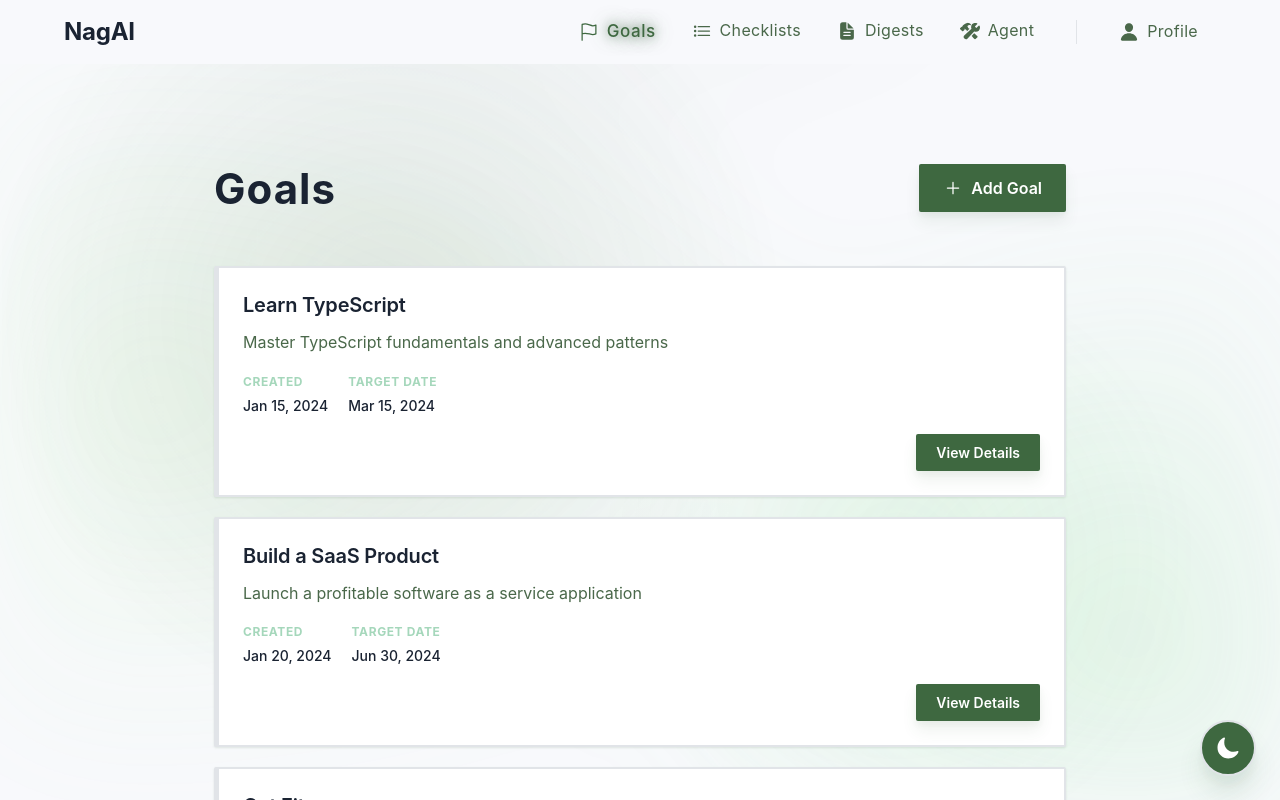
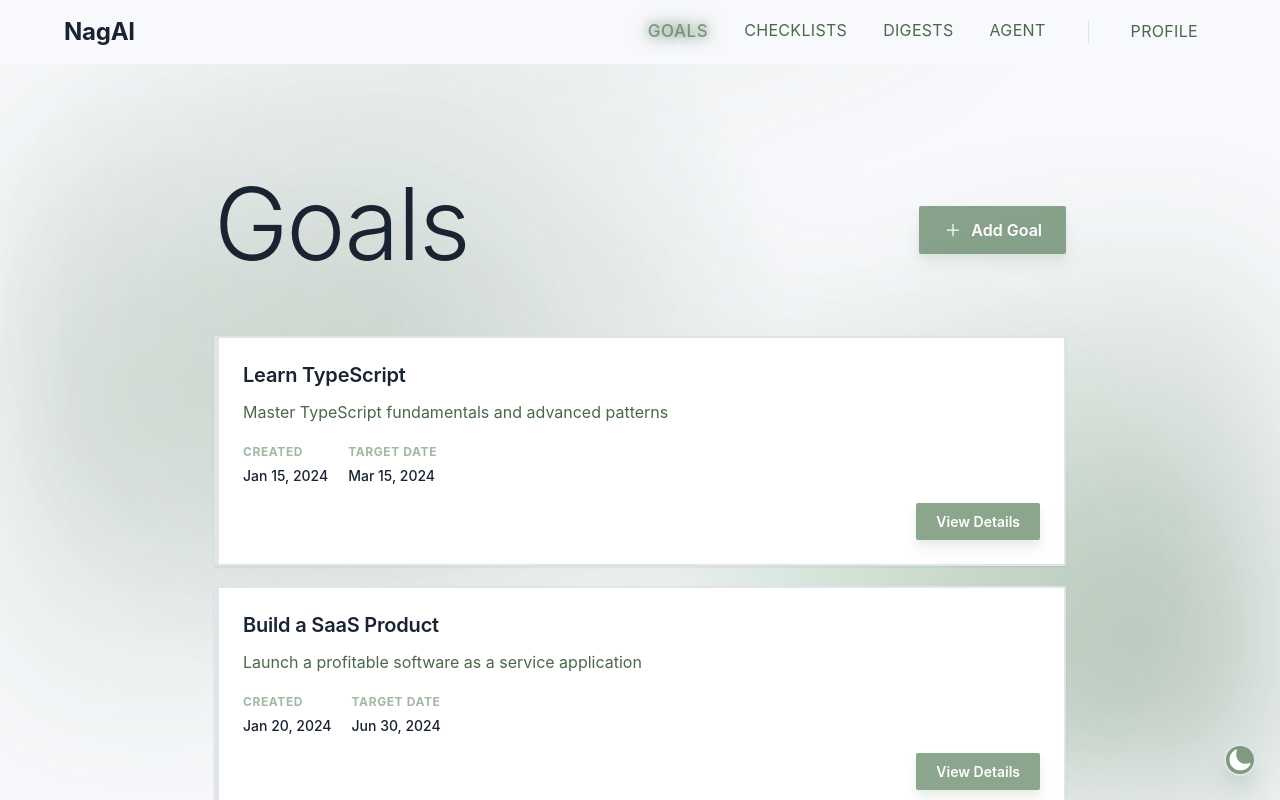
Before and after one commit to emmanuel-sp/NagAI, a Next.js app in the folder frontend/: page /goals in a window 1280 px wide. Shown: the top 800 px of the page. Built offline with nearby package versions, Linux system fonts and the light colour scheme; sample sign-in values are in the browser's storage.

Commit message:
front end styling

```diff
--- a/frontend/app/globals.css
+++ b/frontend/app/globals.css
@@ -5,16 +5,16 @@
   --foreground: #1a2332;
 
   /* Primary Green - Main brand color */
-  --primary: #3e6840;
+  --primary: #3e684098;
   --primary-hover: #2f5030;
-  --primary-light: #46ad747c;
+  --primary-light: #3e68407a;
 
   /* Accent Colors */
   --accent: #b8fd9d;
   --accent-light: #f5e5eb;
 
   /* Status Colors */
-  --success: #059669;
+  --success: #49a789;
   --success-light: rgba(16, 185, 129, 0.1);
   --success-border: rgba(16, 185, 129, 0.3);
   --warning: #d97706;
@@ -73,13 +73,13 @@
 
 html[data-theme="dark"] {
   /* Base Colors */
-  --background: #0f1419;
+  --background: #000000;
   --foreground: #e8eaed;
 
   /* Primary Green - Brighter for dark mode visibility */
-  --primary: #2e6930;
+  --primary: #3e6840;
   --primary-hover: rgba(130, 180, 132, 0.658);
-  --primary-light: #9fabf1;
+  --primary-light: #dcffe2;
 
   /* Accent Colors */
   --accent: #146416;
@@ -159,17 +159,17 @@ body::before {
   z-index: 0;
   pointer-events: none;
   background:
-    radial-gradient(ellipse 80% 50% at 50% -20%, rgba(62, 104, 64, 0.25) 0%, transparent 60%),
-    radial-gradient(ellipse 60% 80% at 90% 80%, rgba(117, 224, 126, 0.18) 0%, transparent 70%),
-    radial-gradient(ellipse 100% 80% at 10% 50%, rgba(184, 253, 157, 0.15) 0%, transparent 60%);
+    radial-gradient(ellipse 80% 50% at 50% -20%, #3e684098 0%, transparent 60%),
+    radial-gradient(ellipse 60% 80% at 90% 80%, #3e68406b 0%, transparent 70%),
+    radial-gradient(ellipse 100% 80% at 10% 50%, #3e684038 0%, transparent 60%);
   animation: backgroundFloat 25s ease-in-out infinite;
 }
 
 html[data-theme="dark"] body::before {
   background:
-    radial-gradient(ellipse 80% 50% at 50% -20%, rgba(46, 105, 48, 0.2) 0%, transparent 60%),
-    radial-gradient(ellipse 60% 80% at 90% 80%, rgba(30, 58, 32, 0.15) 0%, transparent 70%),
-    radial-gradient(ellipse 100% 80% at 10% 50%, rgba(20, 100, 22, 0.12) 0%, transparent 60%);
+    radial-gradient(ellipse 80% 50% at 50% -20%, #3e6840cc 0%, transparent 60%),
+    radial-gradient(ellipse 60% 80% at 90% 80%, #3e684083 0%, transparent 70%),
+    radial-gradient(ellipse 100% 80% at 10% 50%, #3e684034 0%, transparent 60%);
 }
 
 @keyframes backgroundFloat {
--- a/frontend/components/NavBar.tsx
+++ b/frontend/components/NavBar.tsx
@@ -47,8 +47,8 @@ export default function NavBar() {
                   href="/goals"
                   className={`${styles.navLinkAnchor} ${isActive("/goals") ? styles.active : ""}`}
                 >
-                  <IoFlagOutline size={20} />
-                  <span>Goals</span>
+
+                  <span>GOALS</span>
                 </Link>
               </li>
               <li className={styles.navLink}>
@@ -56,8 +56,7 @@ export default function NavBar() {
                   href="/checklists"
                   className={`${styles.navLinkAnchor} ${isActive("/checklists") ? styles.active : ""}`}
                 >
-                  <IoListOutline size={20} />
-                  <span>Checklists</span>
+                  <span>CHECKLISTS</span>
                 </Link>
               </li>
               <li className={styles.navLink}>
@@ -65,8 +64,7 @@ export default function NavBar() {
                   href="/digests"
                   className={`${styles.navLinkAnchor} ${isActive("/digests") ? styles.active : ""}`}
                 >
-                  <IoDocumentText size={20} />
-                  <span>Digests</span>
+                  <span>DIGESTS</span>
                 </Link>
               </li>
               <li className={styles.navLink}>
@@ -74,8 +72,7 @@ export default function NavBar() {
                   href="/agent"
                   className={`${styles.navLinkAnchor} ${isActive("/agent") ? styles.active : ""}`}
                 >
-                  <IoConstruct size={20} />
-                  <span>Agent</span>
+                  <span>AGENT</span>
                 </Link>
               </li>
             </ul>
@@ -88,8 +85,8 @@ export default function NavBar() {
               href="/profile"
               className={`${styles.navLinkAnchor} ${isActive("/profile") ? styles.active : ""}`}
             >
-              <IoPerson size={20} />
-              <span>Profile</span>
+
+              <span>PROFILE</span>
             </Link>
           ) : (
             <Link
--- a/frontend/components/profile/ProfileContainer.tsx
+++ b/frontend/components/profile/ProfileContainer.tsx
@@ -37,6 +37,7 @@ import { logout } from "@/services/authService";
 import ProfileHeader from "@/components/profile/ProfileHeader";
 import ProfileContent from "@/components/profile/ProfileContent";
 import ProfileActions from "@/components/profile/ProfileActions";
+import LoadingSpinner from "@/components/common/LoadingSpinner";
 import styles from "@/styles/pages/profile.module.css";
 
 export default function ProfileContainer() {
@@ -133,9 +134,7 @@ export default function ProfileContainer() {
   if (!profile) {
     return (
       <div className={styles.profileContainer}>
-        <div className={styles.profileHeader}>
-          <h1 className={styles.profileTitle}>Loading...</h1>
-        </div>
+        <LoadingSpinner message="Loading profile..." />
       </div>
     );
   }
--- a/frontend/styles/goals/goalsList.module.css
+++ b/frontend/styles/goals/goalsList.module.css
@@ -13,16 +13,17 @@
 .goalsHeaderContent {
   display: flex;
   justify-content: space-between;
-  align-items: flex-start;
+  align-items: center;
   gap: 24px;
 }
 
 .goalsTitle {
-  font-size: 42px;
-  font-weight: var(--font-weight-bold);
+  font-size: 100px;
+  font-weight: var(--font-weight-light);
   margin: 0 0 12px 0;
   color: var(--text-primary);
-  letter-spacing: 1px;
+  letter-spacing: -2px;
+  font-family: -apple-system, BlinkMacSystemFont, "Segoe UI", "Helvetica Neue", Arial, sans-serif;
 }
 
 .goalsSubtitle {
--- a/frontend/styles/themeToggle.module.css
+++ b/frontend/styles/themeToggle.module.css
@@ -2,8 +2,8 @@
   position: fixed;
   bottom: 24px;
   right: 24px;
-  width: 56px;
-  height: 56px;
+  width: 32px;
+  height: 32px;
   background: var(--primary);
   border: 2px solid var(--card-border);
   border-radius: 50%;
```
Also changed, not shown: frontend/styles/checklists/checklist.module.css (+5 -4 lines), frontend/styles/pages/dashboard.module.css (+4 -4 lines), frontend/styles/pages/profile.module.css (+4 -3 lines).
